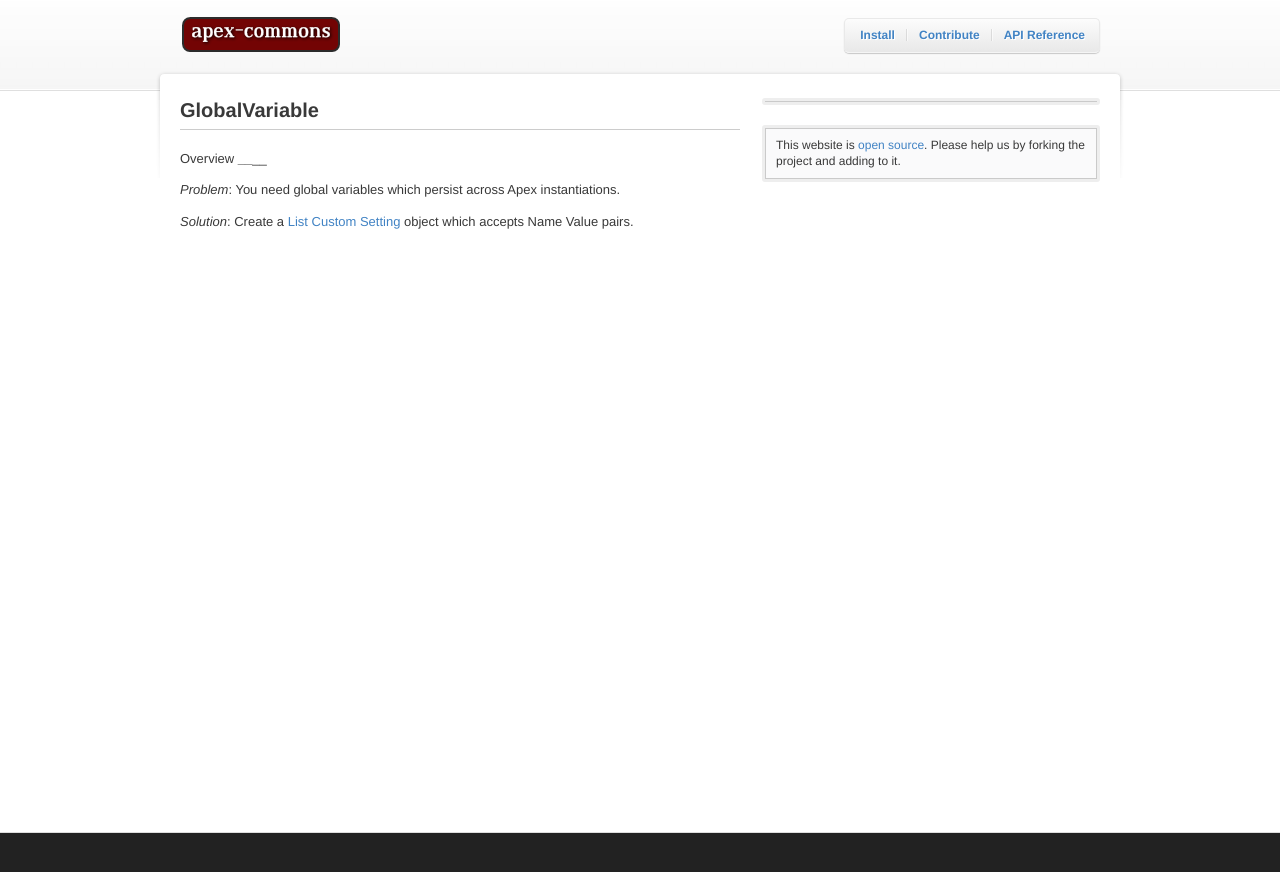
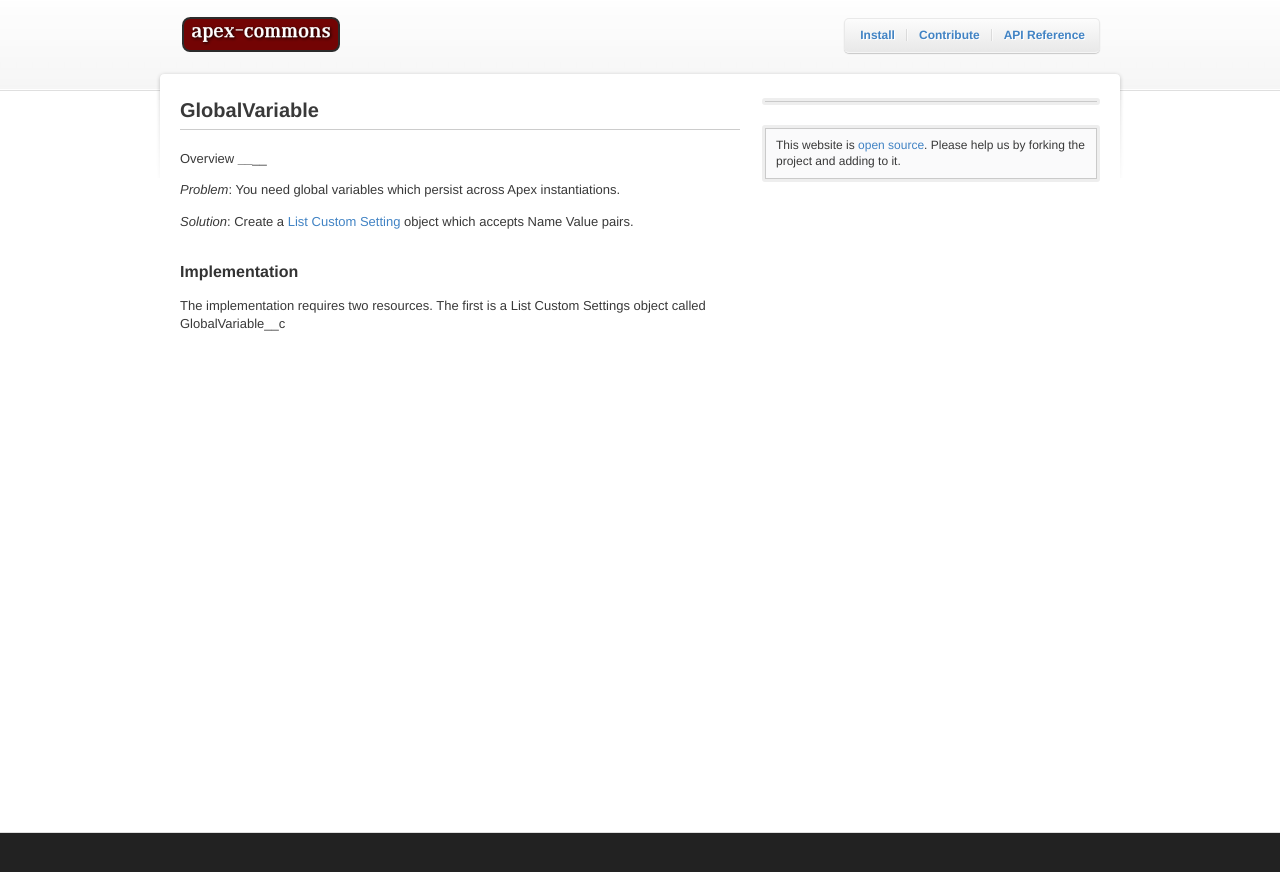
Before and after one commit to apex-commons/apex-commons.github.com, a Jekyll site: the page built from _posts/2011-05-11-globalvariable.markdown, in a window 1280 px wide. Shown: the top 872 px of the page. Built offline with Jekyll 4.4.1, drawn with Linux system fonts in a browser that asks for light colours.

Commit message:
Edited _posts/2011-05-11-globalvariable.markdown via GitHub

```diff
--- a/_posts/2011-05-11-globalvariable.markdown
+++ b/_posts/2011-05-11-globalvariable.markdown
@@ -10,3 +10,8 @@
 _Problem_:  You need global variables which persist across Apex instantiations.
 
 _Solution_:  Create a [List Custom Setting](http://www.salesforce.com/us/developer/docs/apexcode/index.htm) object which accepts Name Value pairs.
+
+Implementation
+--------------
+
+The implementation requires two resources.  The first is a List Custom Settings object called GlobalVariable__c
```
